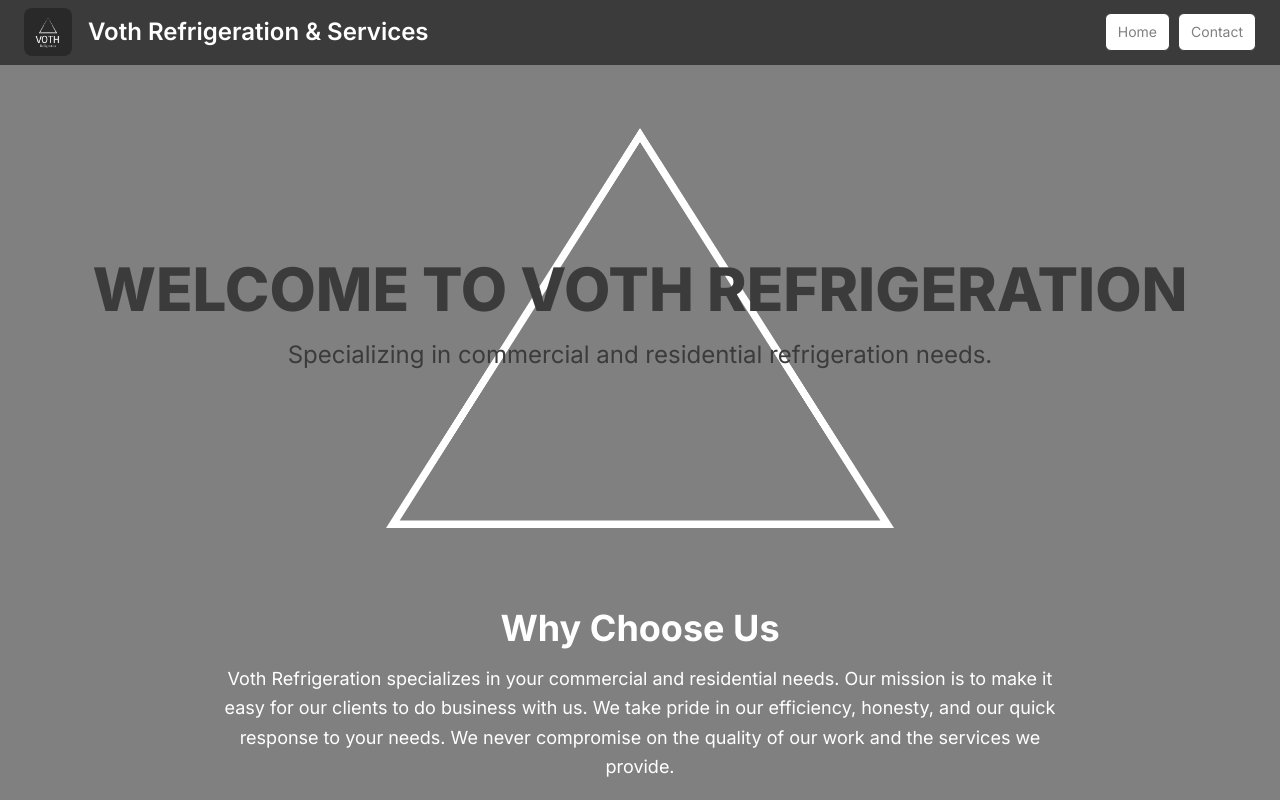
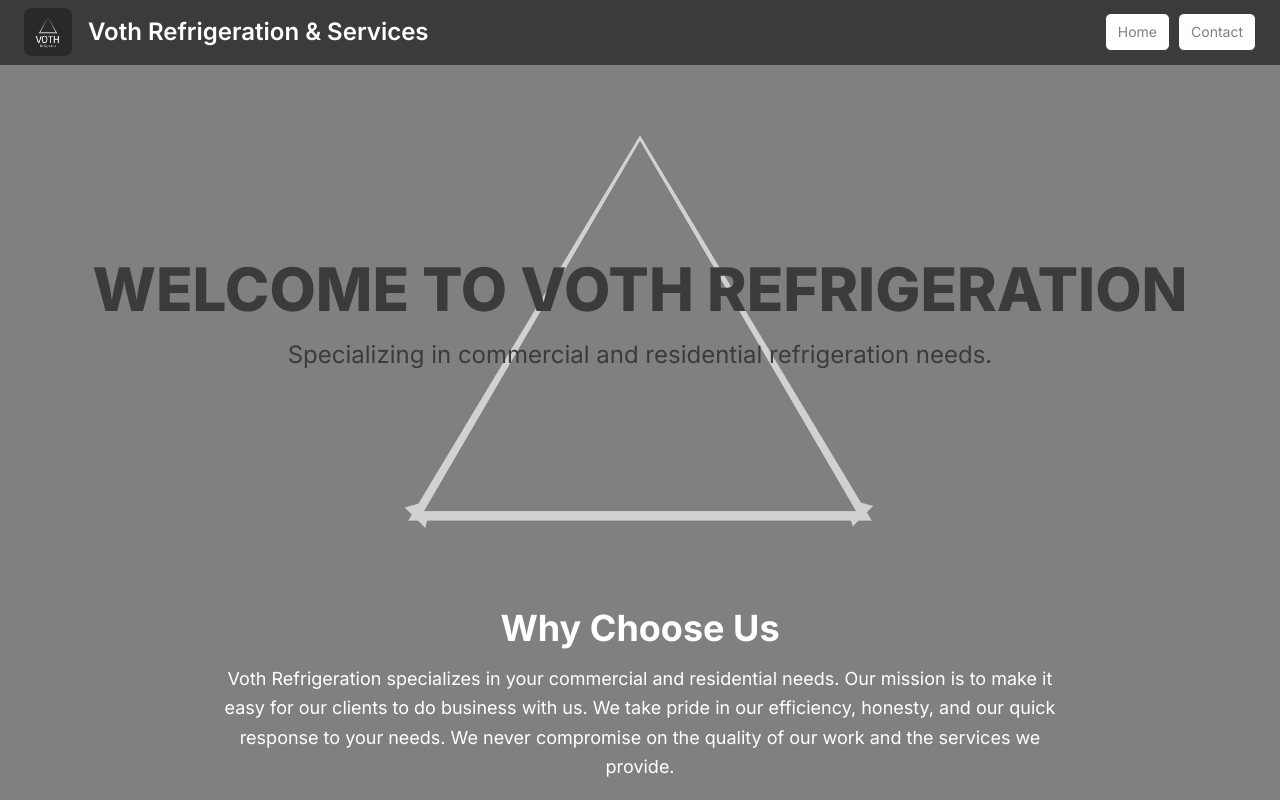
Before and after one commit to jordanzach13/VothRefrigeration, a Next.js app in the folder vothrefrigeration/: page / in a window 1280 px wide. Shown: the top 800 px of the page. Built offline with nearby package versions, Linux system fonts and the light colour scheme.

Commit message:
hero image

```diff
--- a/vothrefrigeration/src/app/components/hero.js
+++ b/vothrefrigeration/src/app/components/hero.js
@@ -5,19 +5,16 @@
     <div className="relative flex flex-col items-center justify-center text-center hero-section mb-6 mt-8 md:mt-0 overflow-hidden">
       <div
         className="absolute inset-0 bg-center bg-no-repeat z-0 hero-image"
-        style={{ backgroundImage: "url('images/wholelogo.png')", backgroundSize: 'contain' }}
+        // style={{ backgroundImage: "url('images/wholelogo.png')", backgroundSize: 'contain' }}
+        // style={{ backgroundImage: "url('images/fadedlogo.png')", backgroundSize: 'contain' }}
+        style={{ backgroundImage: "url('images/logo-png.png')", backgroundSize: 'contain' }}
       ></div>
 
       <div className="relative z-10 p-4 text-accent">
-      {/* <div className="relative z-10 p-4 bg-primary-opacity text-white"> */}
-        {/* <h1 className="text-6xl font-extrabold mb-4">Welcome to Voth Refrigeration</h1> */}
         <h1 className="text-6xl font-extrabold mb-4">WELCOME TO VOTH REFRIGERATION</h1>
         <p className="text-2xl leading-relaxed mb-6">
           Specializing in commercial and residential refrigeration needs.
         </p>
-        {/* <button className="border hover:bg-accent text-white hero-button py-3 px-8 rounded-md shadow-md">
-          <Link href="/contact">Contact Us</Link>
-        </button> */}
       </div>
     </div>
   );
--- a/vothrefrigeration/src/app/globals.css
+++ b/vothrefrigeration/src/app/globals.css
@@ -105,8 +105,8 @@
   }
 
   .hero-section {
-    height: 50vh; /* Adjust the height as needed */
-    padding: 2rem; /* Adjust the padding as needed */
+    height: 50vh;
+    padding: 2rem;
   }
 
   .hero-image {
```
Also changed, not shown: vothrefrigeration/public/images/logo-png.png (added).
